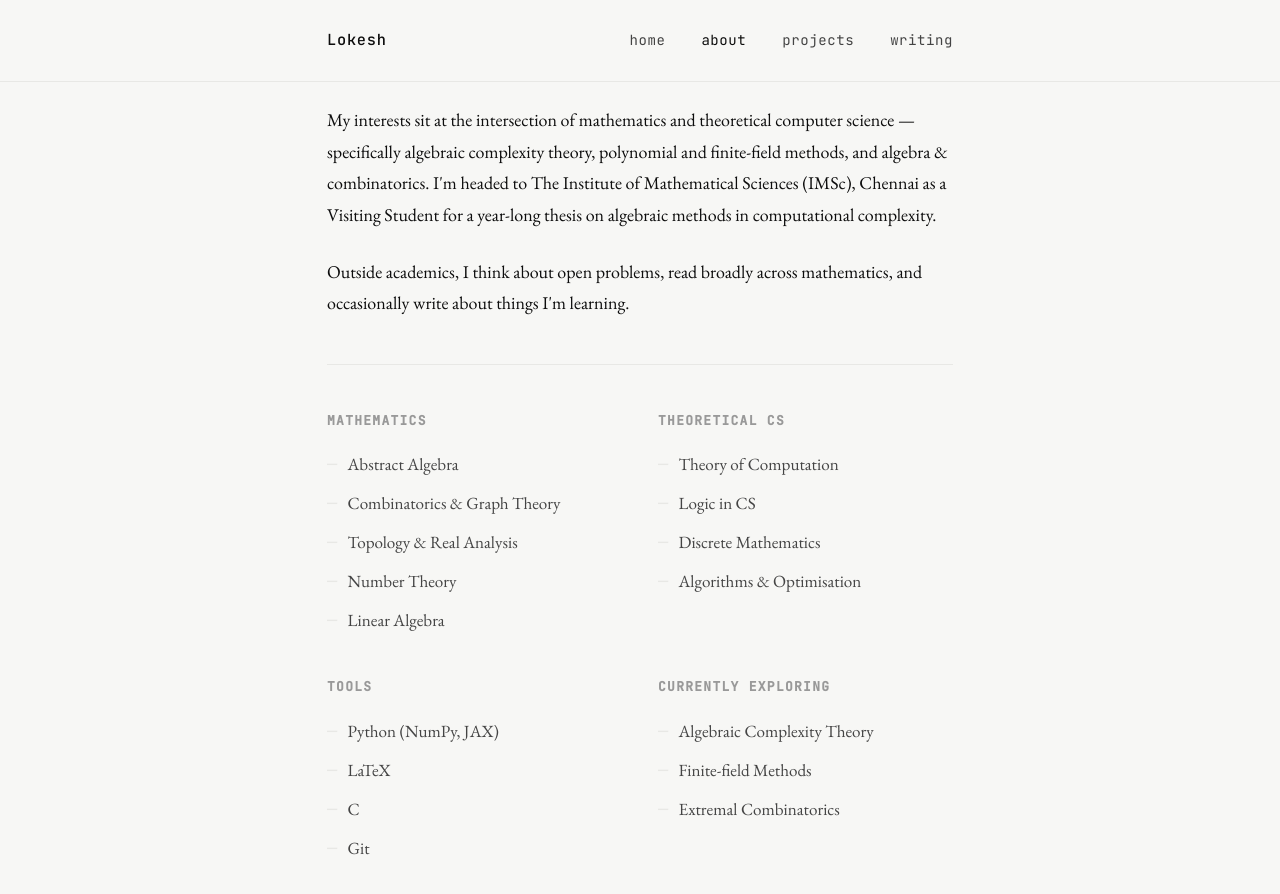
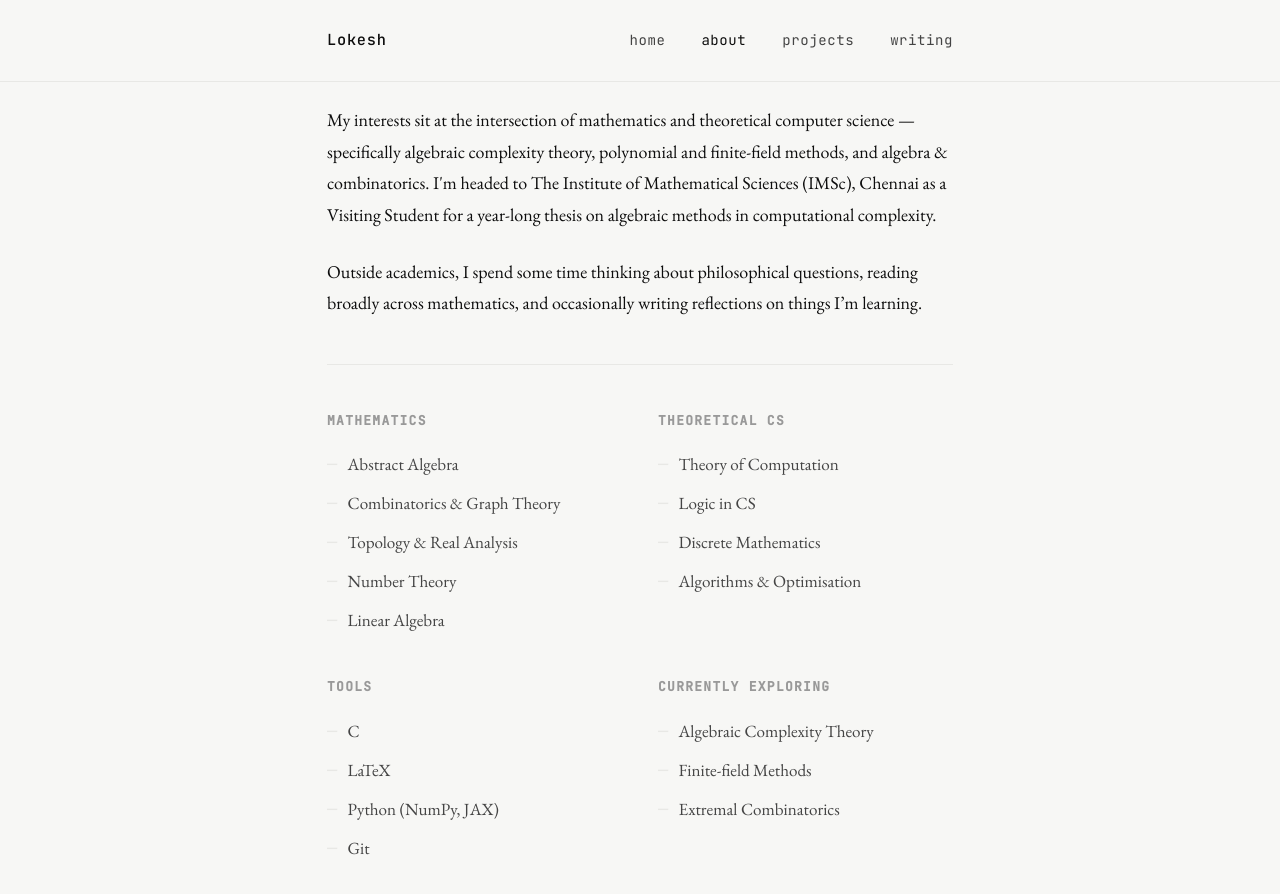
Before and after one commit to Lokesh-bitshyd22/Lokesh-bitshyd22.github.io, a Jekyll site: the page built from about.md, in a window 1280 px wide and 900 px high, scrolled down 395 px. Shown: the top 894 px of the window. Built offline with Jekyll 4.4.1, drawn with Linux system fonts in a browser that asks for light colours.

Commit message:
Update about.md

```diff
--- a/about.md
+++ b/about.md
@@ -22,8 +22,7 @@ permalink: /about/
     as a Visiting Student for a year-long thesis on algebraic methods in computational complexity.
   </p>
   <p>
-    Outside academics, I think about open problems, read broadly across mathematics, and
-    occasionally write about things I'm learning.
+    Outside academics, I spend some time thinking about philosophical questions, reading broadly across mathematics, and occasionally writing reflections on things I’m learning.
   </p>
 </div>
 
@@ -50,9 +49,9 @@ permalink: /about/
   <div class="skill-group">
     <h3>Tools</h3>
     <ul>
+      <li>C</li>
+      <li>LaTeX</li>
       <li>Python (NumPy, JAX)</li>
-      <li>LaTeX</li>
-      <li>C</li>
       <li>Git</li>
     </ul>
   </div>
```
